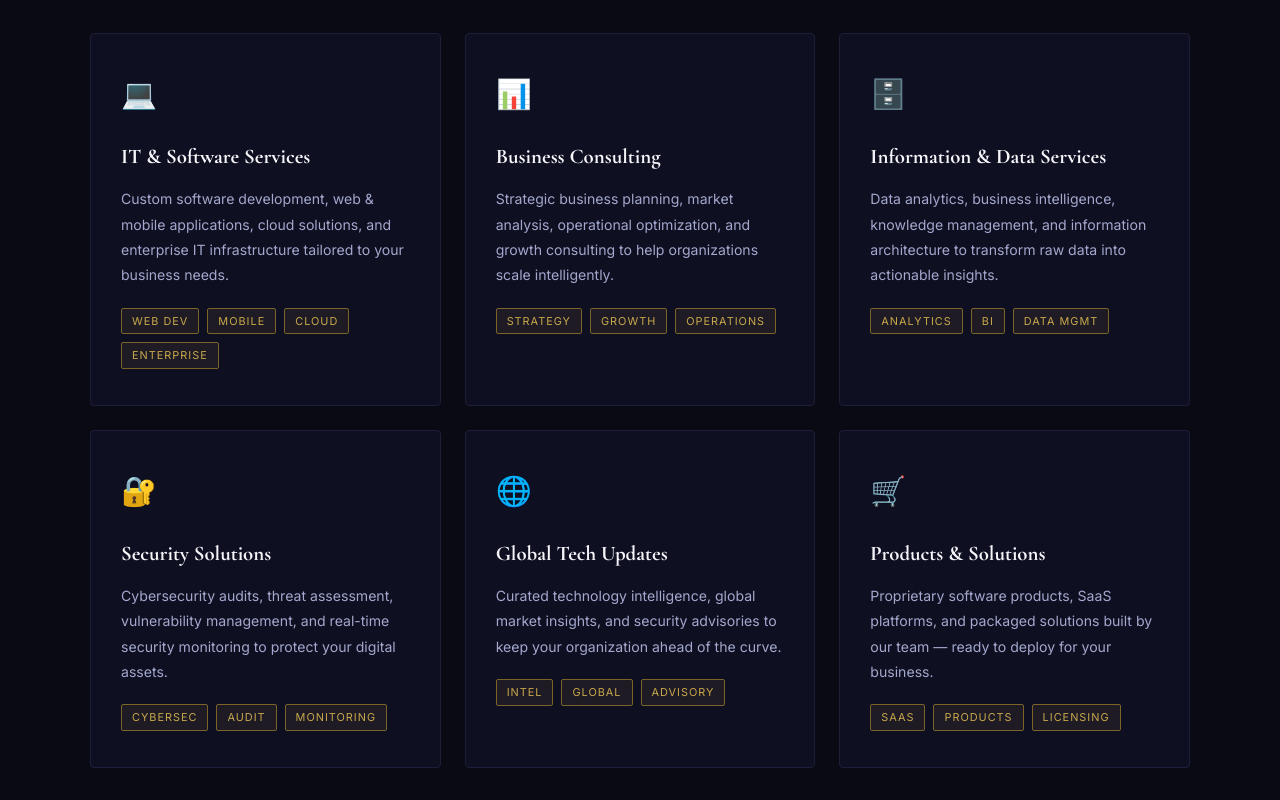
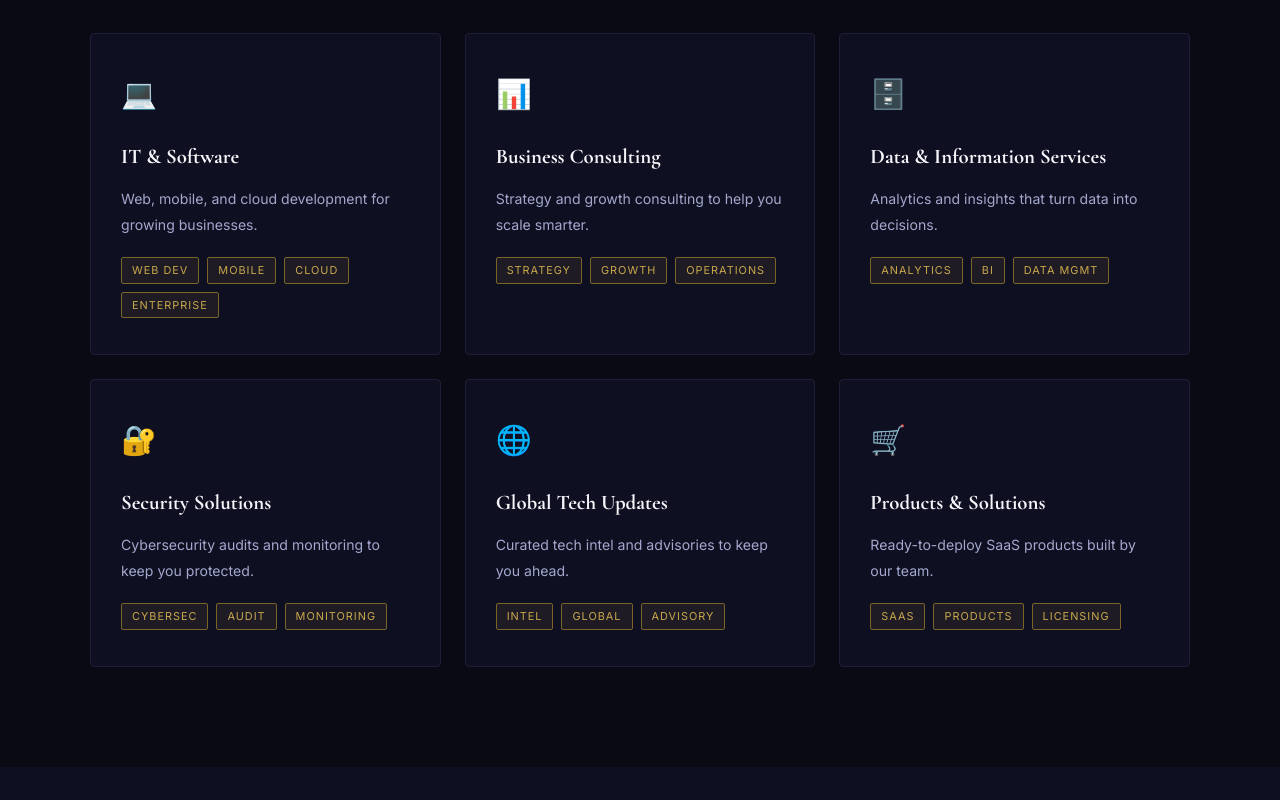
Before and after one commit to vajratrix/vajratrix.github.io, a React (Vite) app: page / in a window 1280 px wide. Shown: the part 2040-2840 px from the top of the page. Built offline with nearby package versions, Linux system fonts and the light colour scheme.

Commit message:
Officially launch
Updated service descriptions for clarity and conciseness.

```diff
--- a/src/components/Services.tsx
+++ b/src/components/Services.tsx
@@ -5,13 +5,13 @@ export default function Services() {
     <div className="section-label">What We Offer</div>
     <h2 className="section-title">Our <span>Services</span></h2>
     <div className="gold-line"></div>
-    <p className="section-desc">A complete suite of technology, information, and consulting services designed to give your business a competitive edge.</p>
+    <p className="section-desc">Technology, strategy, and information services built to help your business grow.</p>
   </div>
   <div className="services-grid">
     <div className="service-card">
       <div className="service-icon">💻</div>
-      <div className="service-title">IT & Software Services</div>
-      <p className="service-desc">Custom software development, web & mobile applications, cloud solutions, and enterprise IT infrastructure tailored to your business needs.</p>
+      <div className="service-title">IT & Software</div>
+      <p className="service-desc">Web, mobile, and cloud development for growing businesses.</p>
       <div className="service-tags">
         <span className="tag">Web Dev</span>
         <span className="tag">Mobile</span>
@@ -22,7 +22,7 @@ export default function Services() {
     <div className="service-card">
       <div className="service-icon">📊</div>
       <div className="service-title">Business Consulting</div>
-      <p className="service-desc">Strategic business planning, market analysis, operational optimization, and growth consulting to help organizations scale intelligently.</p>
+      <p className="service-desc">Strategy and growth consulting to help you scale smarter.</p>
       <div className="service-tags">
         <span className="tag">Strategy</span>
         <span className="tag">Growth</span>
@@ -31,8 +31,8 @@ export default function Services() {
     </div>
     <div className="service-card">
       <div className="service-icon">🗄️</div>
-      <div className="service-title">Information & Data Services</div>
-      <p className="service-desc">Data analytics, business intelligence, knowledge management, and information architecture to transform raw data into actionable insights.</p>
+      <div className="service-title">Data & Information Services</div>
+      <p className="service-desc">Analytics and insights that turn data into decisions.</p>
       <div className="service-tags">
         <span className="tag">Analytics</span>
         <span className="tag">BI</span>
@@ -42,7 +42,7 @@ export default function Services() {
     <div className="service-card">
       <div className="service-icon">🔐</div>
       <div className="service-title">Security Solutions</div>
-      <p className="service-desc">Cybersecurity audits, threat assessment, vulnerability management, and real-time security monitoring to protect your digital assets.</p>
+      <p className="service-desc">Cybersecurity audits and monitoring to keep you protected.</p>
       <div className="service-tags">
         <span className="tag">Cybersec</span>
         <span className="tag">Audit</span>
@@ -52,7 +52,7 @@ export default function Services() {
     <div className="service-card">
       <div className="service-icon">🌐</div>
       <div className="service-title">Global Tech Updates</div>
-      <p className="service-desc">Curated technology intelligence, global market insights, and security advisories to keep your organization ahead of the curve.</p>
+      <p className="service-desc">Curated tech intel and advisories to keep you ahead.</p>
       <div className="service-tags">
         <span className="tag">Intel</span>
         <span className="tag">Global</span>
@@ -62,7 +62,7 @@ export default function Services() {
     <div className="service-card">
       <div className="service-icon">🛒</div>
       <div className="service-title">Products & Solutions</div>
-      <p className="service-desc">Proprietary software products, SaaS platforms, and packaged solutions built by our team — ready to deploy for your business.</p>
+      <p className="service-desc">Ready-to-deploy SaaS products built by our team.</p>
       <div className="service-tags">
         <span className="tag">SaaS</span>
         <span className="tag">Products</span>
```
